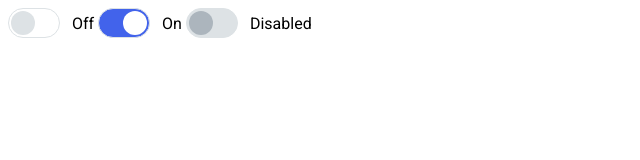
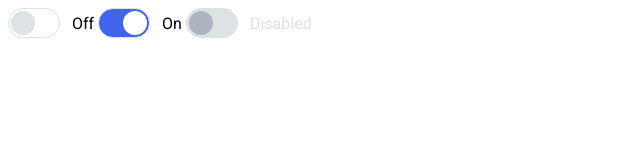
Before and after one commit to js-tasks-ru/htmlcss-20210916_ivansacara, a website: page 07-lection5/03-toggler/index.html in a window 1280 px wide. Shown: the full height of the page, 0-640 px from the left. Drawn offline with Linux system fonts and the light colour scheme.

Commit message:
Fixed ALL

```diff
--- a/07-lection5/03-toggler/toggler.css
+++ b/07-lection5/03-toggler/toggler.css
@@ -49,3 +49,7 @@
 .toggler__input:disabled ~ .toggler__state .toggler__controll::before {
   background-color: var(--grey-3);
 }
+
+.toggler__input:disabled ~ .toggler__state .toggler__label {
+  color: var(--grey-2);
+}
```
